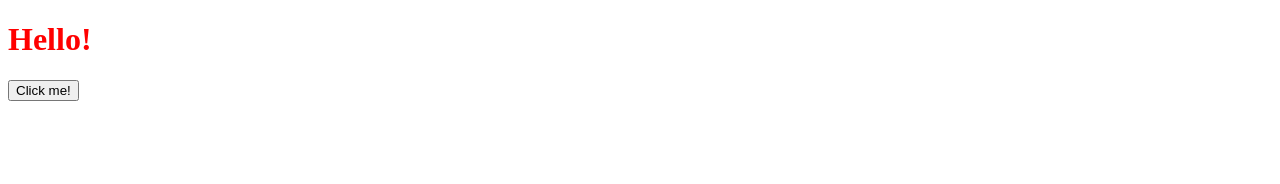
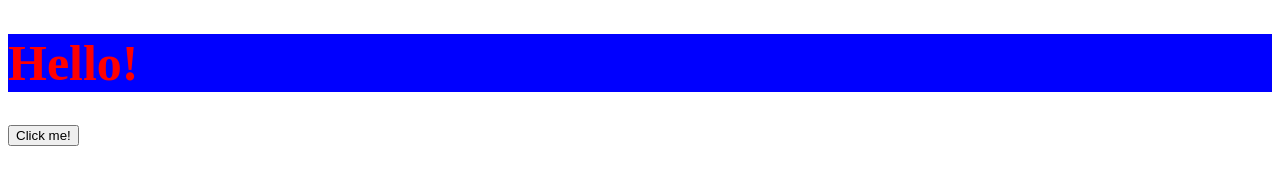
Before and after one commit to Hedgehog1426/HedgehogSite, a plain HTML site: page index.html in a window 1280 px wide. Both pictures are taken after a click on the button "Click me!". Drawn offline with Linux system fonts and the light colour scheme.

Commit message:
Update index.html

```diff
--- a/index.html
+++ b/index.html
@@ -3,6 +3,8 @@
   <body>
     <script>
       function Myfunction() {
+        document.getElementById("test").style.fontSize = "50px"
+        document.getElementById("test").style.backgroundColor = "Blue"
         document.getElementById("test").style.color = "Red"
       }
     </script>
```
